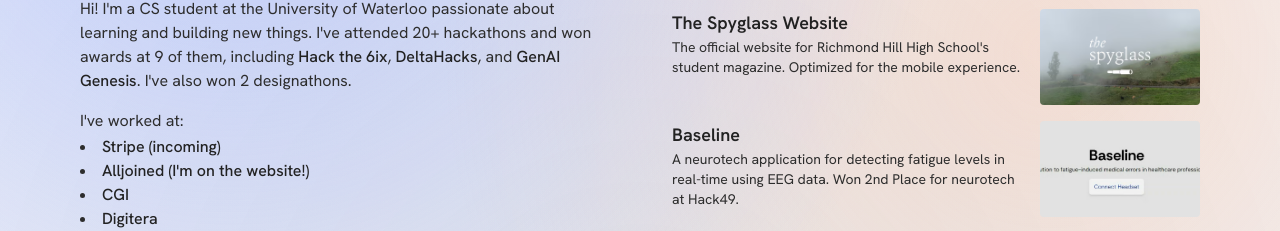
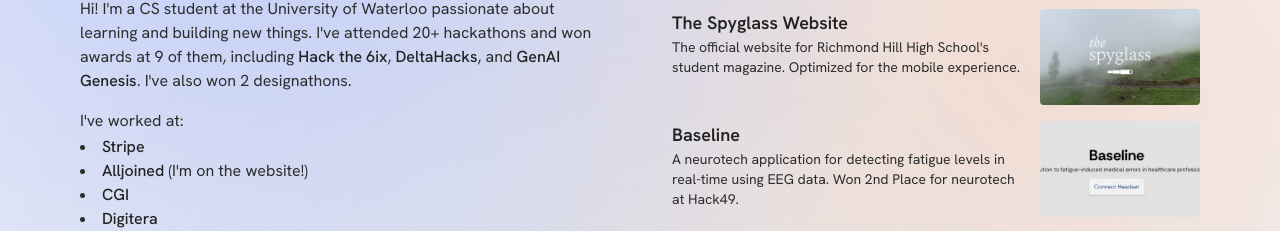
Before and after one commit to andrewchu16/andrewchu.ca, a Next.js app: page / in a window 1280 px wide. Shown: the part 227-458 px from the top of the page. Built offline with nearby package versions, Linux system fonts and the light colour scheme.

Commit message:
i work at stripe

```diff
--- a/src/app/page.tsx
+++ b/src/app/page.tsx
@@ -47,14 +47,13 @@ export default function Home() {
                 I&apos;ve worked at:
                 <ul className="list-disc list-inside mt-0.5">
                   <li>
-                    <WebLink href="https://stripe.com/">
-                      Stripe (incoming)
-                    </WebLink>
+                    <WebLink href="https://stripe.com/">Stripe</WebLink>
                   </li>
                   <li>
                     <WebLink href="https://www.alljoined.com/">
-                      Alljoined (I&apos;m on the website!)
-                    </WebLink>
+                      Alljoined
+                    </WebLink>{" "}
+                    (I&apos;m on the website!)
                   </li>
                   <li>
                     <WebLink href="https://www.cgi.com/">CGI</WebLink>
```
